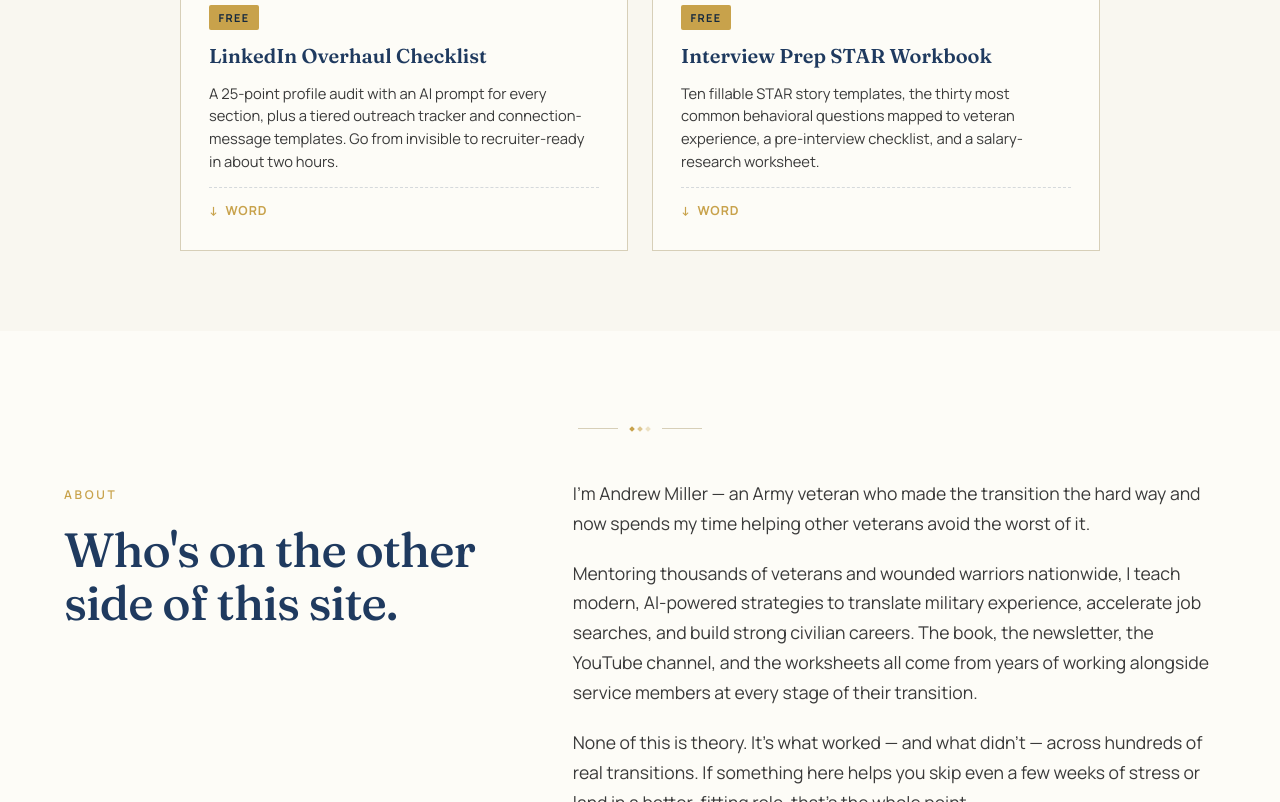
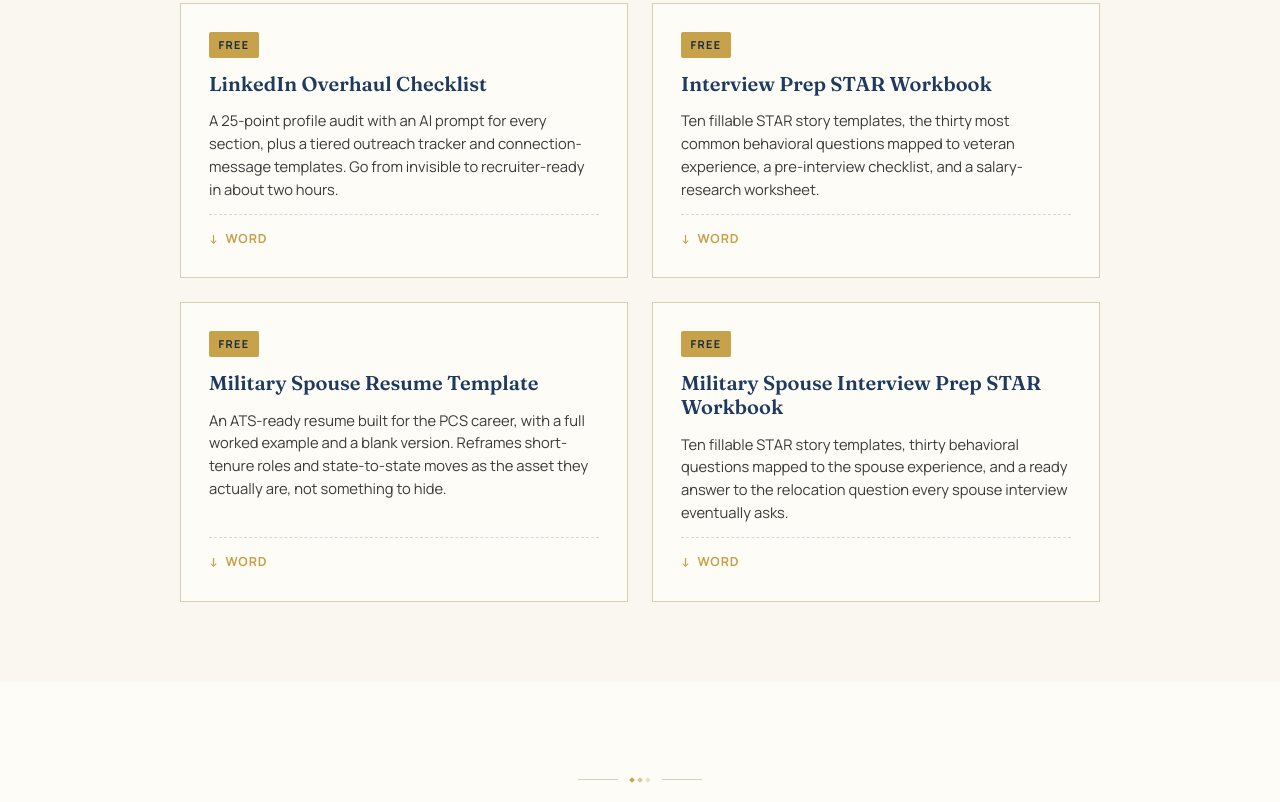
Before and after one commit to andrewmiller5041-boop/thesuccessfulvet, a plain HTML site: page index.html in a window 1280 px wide. Shown: the part 3537-4339 px from the top of the page. Drawn offline with Linux system fonts and the light colour scheme.

Commit message:
Revise resource descriptions and add new templates
Updated text to specify resources for veterans and military spouses. Added new free templates for resume and interview preparation.

```diff
--- a/index.html
+++ b/index.html
@@ -1554,7 +1554,7 @@
       <span class="eyebrow">The Toolkit</span>
       <h2>Free templates to get you moving.</h2>
       <p>
-        These are the same worksheets and templates I built for the book and the newsletter. All six are free, no signup required. Download them, fill them in, and put them to work.
+        These are the same worksheets and templates I built for the book and the newsletter — for veterans and military spouses. All eight are free, no signup required. Download them, fill them in, and put them to work.
       </p>
     </div>
     <div class="resources__grid">
@@ -1646,11 +1646,35 @@
         </div>
       </div>
 
+      <div class="res-card">
+        <span class="res-card__tag res-card__tag--free">Free</span>
+        <div class="res-card__title">Military Spouse Resume Template</div>
+        <div class="res-card__desc">
+          An ATS-ready resume built for the PCS career, with a full worked example and a blank version. Reframes short-tenure roles and state-to-state moves as the asset they actually are, not something to hide.
+        </div>
+        <div class="res-card__links">
+          <a href="templates/Military_Spouse_Resume_Template.docx" class="res-card__dl" download>
+            <span>↓</span> Word
+          </a>
+        </div>
+      </div>
+
+      <div class="res-card">
+        <span class="res-card__tag res-card__tag--free">Free</span>
+        <div class="res-card__title">Military Spouse Interview Prep STAR Workbook</div>
+        <div class="res-card__desc">
+          Ten fillable STAR story templates, thirty behavioral questions mapped to the spouse experience, and a ready answer to the relocation question every spouse interview eventually asks.
+        </div>
+        <div class="res-card__links">
+          <a href="templates/Military_Spouse_Interview_Prep_STAR_Workbook.docx" class="res-card__dl" download>
+            <span>↓</span> Word
+          </a>
+        </div>
+      </div>
+
     </div>
   </div>
 </section>
-
-<!-- ============ ABOUT ============ -->
 <section class="about" id="about">
   <div class="container">
     <div class="sec-rule">
```
